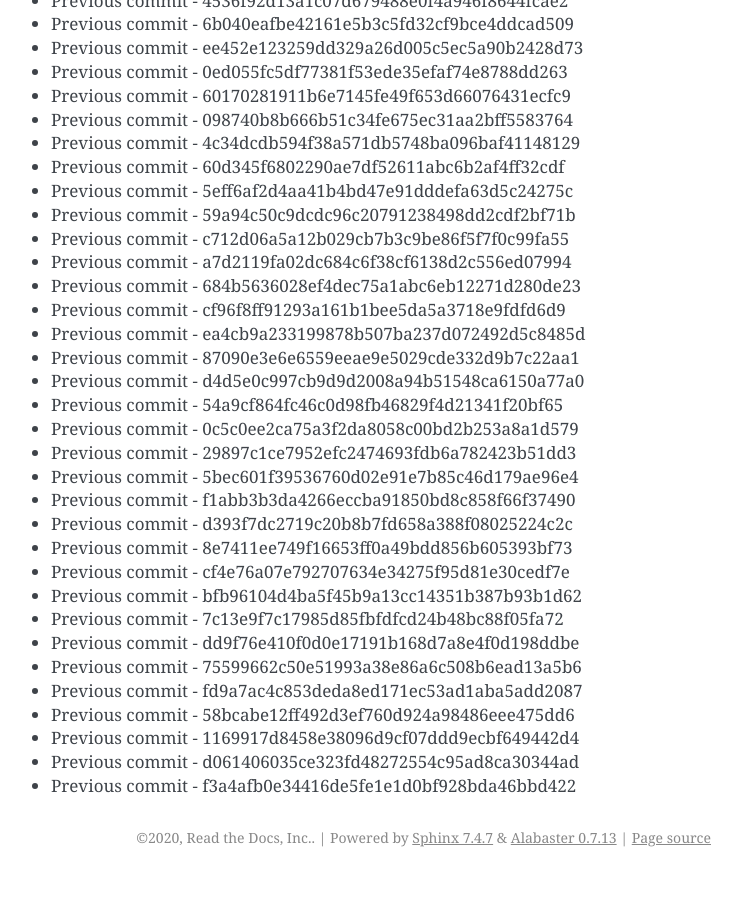
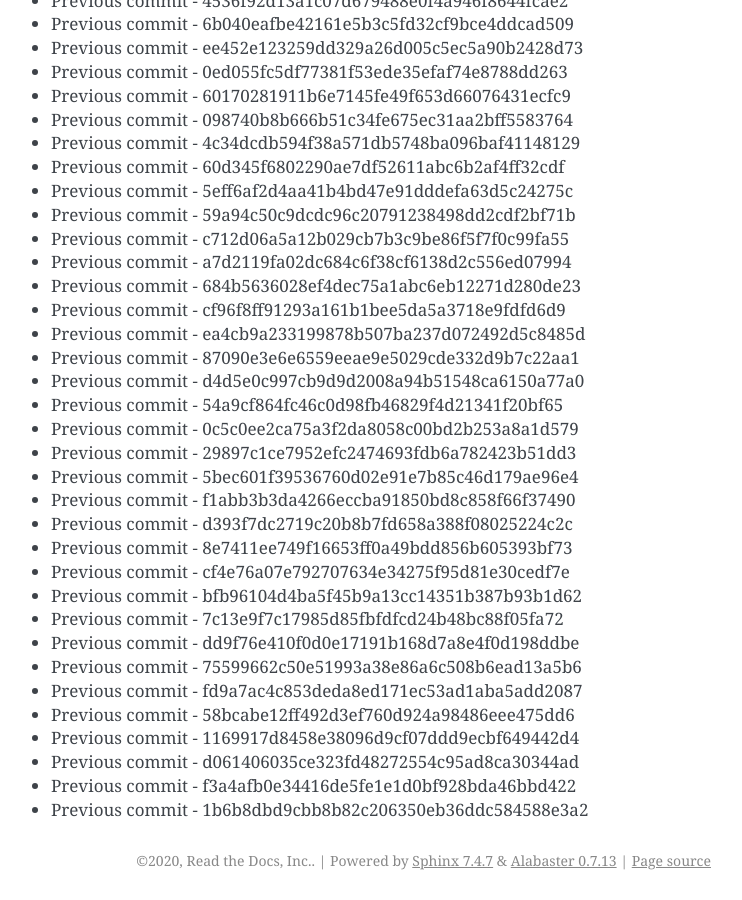
Before and after one commit to readthedocs/rtd-git-stresstest, a Sphinx documentation site: the page built from docs/updates.rst, in a window 1280 px wide and 900 px high, scrolled down 55007 px. Shown: the whole window, without its empty margins (399-1141 px from the left). Built offline with Sphinx 7.4.7, drawn with Linux system fonts in a browser that asks for light colours; before the commit the page ends 55884 px from its top, so only the background shows below that.

Commit message:
Generating commit from previous: 1b6b8dbd9cbb8b82c206350eb36ddc584588e3a2

```diff
--- a/docs/updates.rst
+++ b/docs/updates.rst
@@ -2343,3 +2343,4 @@ It can be tested for any performance characteristics.
 * Previous commit - 1169917d8458e38096d9cf07ddd9ecbf649442d4
 * Previous commit - d061406035ce323fd48272554c95ad8ca30344ad
 * Previous commit - f3a4afb0e34416de5fe1e1d0bf928bda46bbd422
+* Previous commit - 1b6b8dbd9cbb8b82c206350eb36ddc584588e3a2
```
